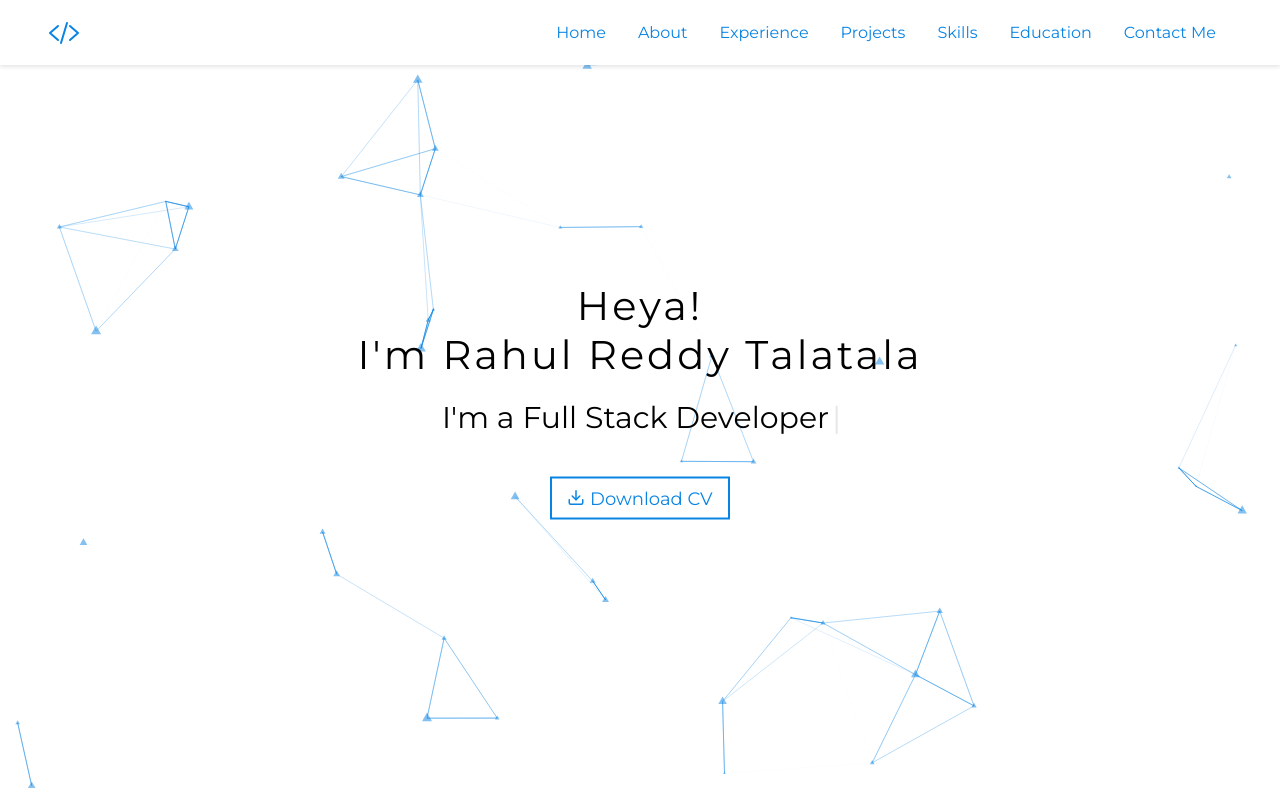
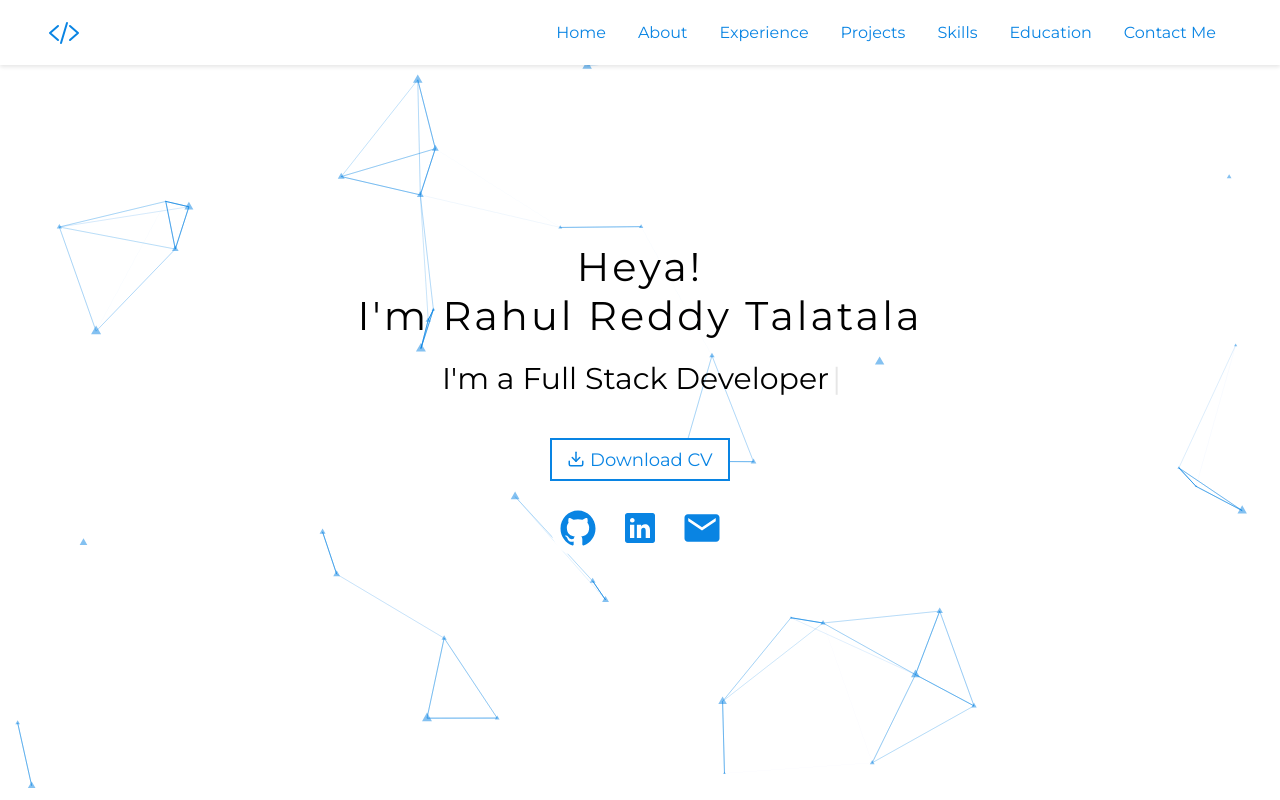
Before and after one commit to rahult18/rahul-react-portfolio, a React (Create React App) app: page / in a window 1280 px wide. Shown: the top 800 px of the page. Built offline with nearby package versions, Linux system fonts and the light colour scheme.

Commit message:
added social buttons to the landing page

```diff
--- a/src/app.scss
+++ b/src/app.scss
@@ -1,4 +1,5 @@
 @import url('https://fonts.googleapis.com/css2?family=Montserrat:wght@300;400&family=Poppins&display=swap');
+@import url('https://fonts.googleapis.com/css2?family=Cinzel&display=swap');
 
 
 * {
@@ -20,7 +21,6 @@ section#skills {
 
 section#home {
     margin-top: 0;
-}
 
     div.home-container {
         text-align: center;
@@ -57,6 +57,7 @@ div.home-container {
 
     .download-cv {
         padding-top: 30px;
+        margin-bottom: 20px;
 
         .icon {
             position: relative;
@@ -85,12 +86,47 @@ div.home-container {
         }
     }
 
+    .social-buttons{
+        a{
+            color: #0984e3;
+            background-color: #fff;
+            padding: 7px;
+            text-decoration: none;
+            display: inline-block;
+            text-align: center;
+            transition: 0.3s ease-in-out;
+            font-size: 40px;
+            border-radius: 50%;
+            cursor: pointer;
+            height: 55px;
+            width: 55px;
+
+            &:hover {
+                color: #fff;
+                background-color: #0984e3;
+                text-decoration: none;
+                transform: scale(1.1);
+            }
+
+            &:first-child, &:nth-child(2){
+                margin-right: 7px;
+            }
+        }
+
+    }
+
+}
+
+
+
+
+
+
 section#about {
     display: flex;
     justify-content: center;
     align-items: center;
     overflow-y: auto;
-    // background-color: rgba(255, 255, 255, .08);
     background-color: rgba(228, 228, 228, 0.3);
 }
 
@@ -146,7 +182,7 @@ div.about-me {
 
 
         img {
-            height: auto; // Allow the image to maintain its aspect ratio
+            height: auto;
             width: 100%;
             max-width: 200px;
             margin-top: 10px;
--- a/src/components/LandingPage.jsx
+++ b/src/components/LandingPage.jsx
@@ -1,5 +1,6 @@
 import { useTypewriter, Cursor } from 'react-simple-typewriter';
 import { FiDownload } from "react-icons/fi";
+import { IoLogoLinkedin, IoMdMail, IoLogoGithub } from "react-icons/io";
 
 
 
@@ -32,6 +33,17 @@ const LandingPage = () => {
                             {' '}Download CV
                         </a>
                     </div>
+                    <div className="social-buttons">
+                    <a href="https://github.com/rahult18" target="_blank" rel="noreferrer" className="github">
+                        < IoLogoGithub />
+                    </a>
+                    <a href="https://www.linkedin.com/in/rahul-reddy-t/" target="_blank" rel="noreferrer" className="linkedin">
+                        <IoLogoLinkedin />
+                    </a>
+                    <a href="mailto:rahul.talatala@gmail.com" className="gmail">
+                        <IoMdMail />
+                    </a>
+                    </div>
                 </div>
             </section>
         </>
--- a/src/components/NavBar.jsx
+++ b/src/components/NavBar.jsx
@@ -53,7 +53,7 @@ function NavBar() {
                     transition={{ duration: 1 }}
                     className="header__content__logo"
                 >
-                    <Link to="#home">
+                    <Link to="#home" className="text-heading">
                         <IoCodeSlashOutline color="#0984e3" style={{ marginTop: "0.6rem" }} />
                     </Link>
                 </motion.div>
```
Lines whose indentation alone changed are shown as unchanged.
